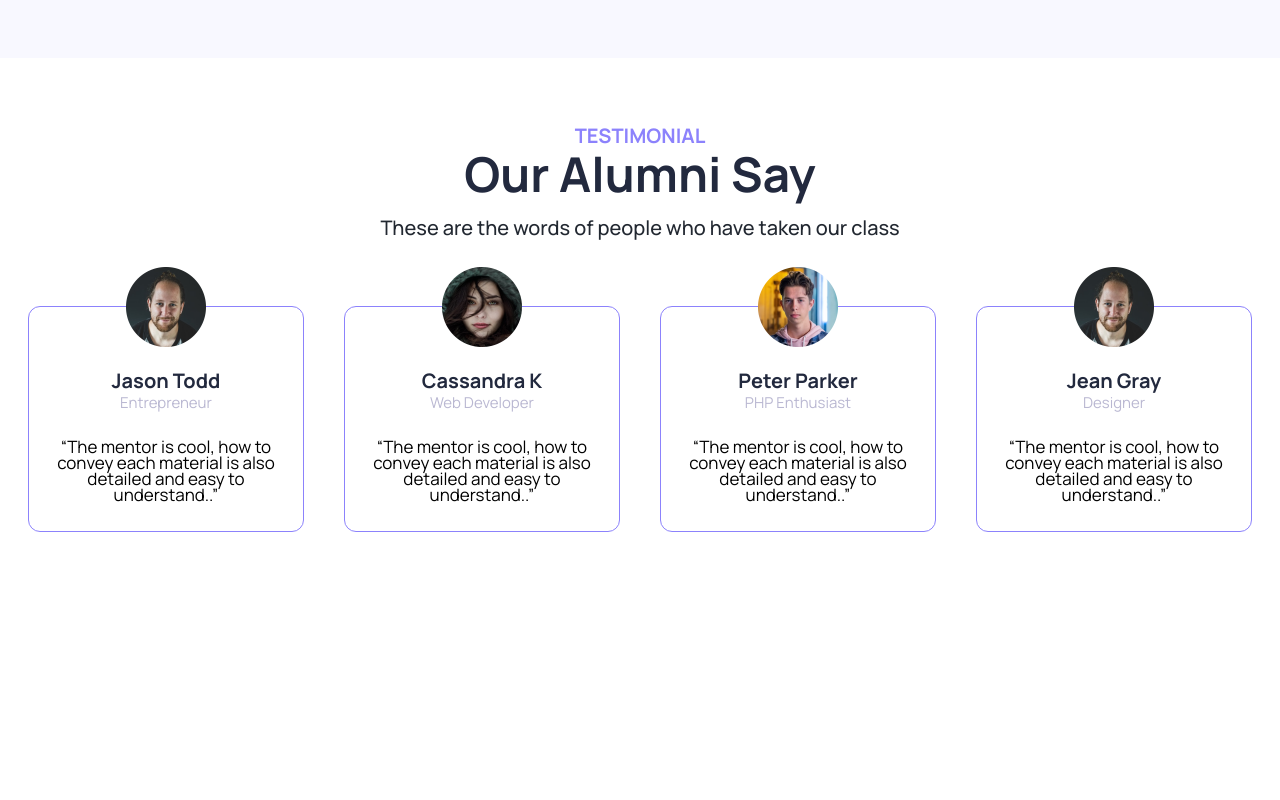
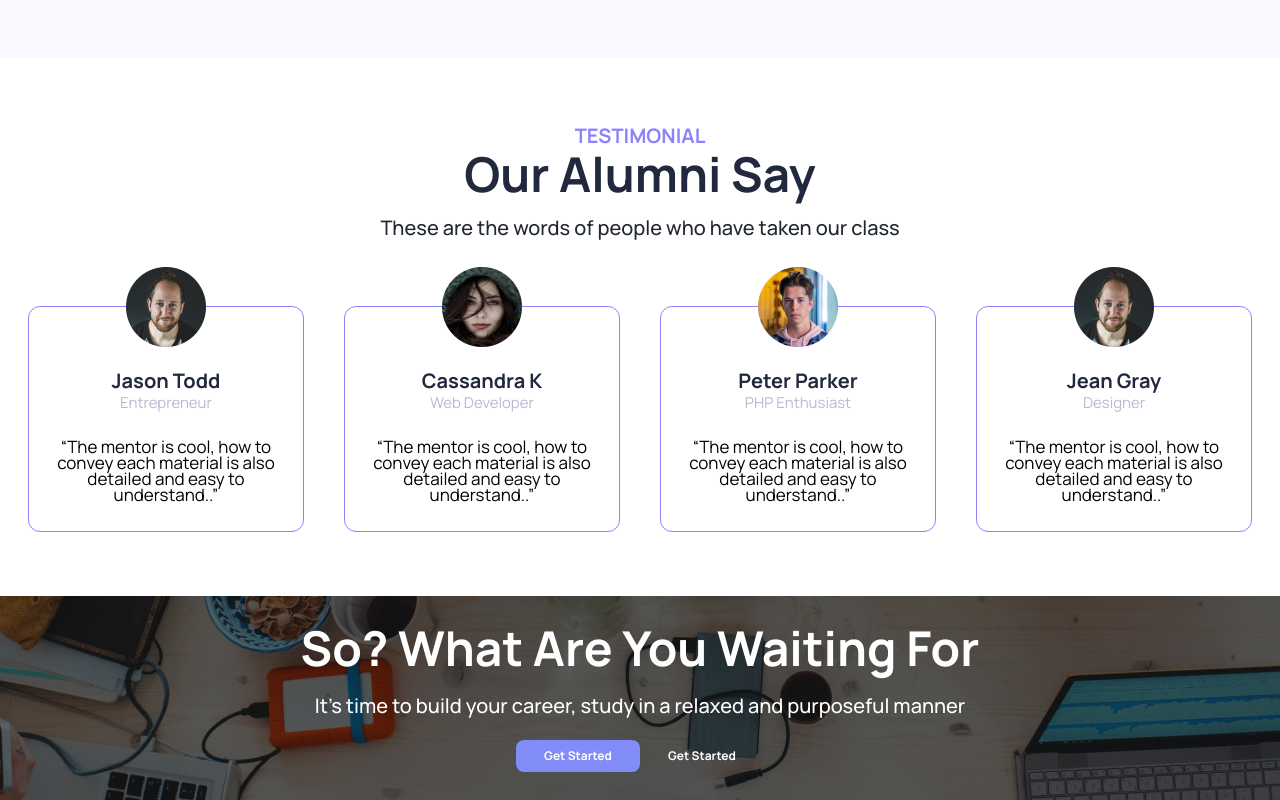
Before and after one commit to alipnf/Suxz-Landing-Page, a website: page index.html in a window 1280 px wide. Shown: the part 2056-2856 px from the top of the page. Before the commit the page ends 2652 px from the top, so only its background shows below. Drawn offline with Linux system fonts and the light colour scheme.

Commit message:
feat: add start section

```diff
--- a/index.html
+++ b/index.html
@@ -271,7 +271,7 @@
           These are the words of people who have taken our class
         </p>
       </div>
-      <div class="mt-16 grid gap-8 md:grid-cols-2 md:gap-10 lg:grid-cols-4">
+      <div class="mt-16 grid gap-14 md:grid-cols-2 md:gap-10 lg:grid-cols-4">
         <!-- card start -->
         <div
           class="flex flex-col items-center justify-center rounded-xl border border-[#8C82FC] px-6"
@@ -349,5 +349,37 @@
       </div>
     </section>
     <!-- testimonial section end-->
+
+    <!-- start section start -->
+    <section style="background-image: url('./src/asset/background.png')">
+      <div class="bg-black bg-opacity-60">
+        <div class="container mx-auto p-7">
+          <h1
+            class="text-center text-xl font-bold text-white md:text-4xl lg:text-5xl"
+          >
+            So? What Are You Waiting For
+          </h1>
+          <p
+            class="mt-3 text-center text-[10px] font-medium text-white md:mt-5 md:text-[14px] lg:text-xl"
+          >
+            It's time to build your career, study in a relaxed and purposeful
+            manner
+          </p>
+          <div class="mt-5 flex flex-row items-center justify-center">
+            <a
+              href="#"
+              class="inline-block rounded-lg bg-indigo-400 px-7 py-2 text-xs font-bold text-white duration-100"
+              >Get Started</a
+            >
+            <a
+              href="#"
+              class="inline-block rounded-lg px-7 py-2 text-xs font-bold text-white duration-100"
+              >Get Started</a
+            >
+          </div>
+        </div>
+      </div>
+    </section>
+    <!-- start section end-->
   </body>
 </html>
```
Also changed, not shown: dist/output.css.
